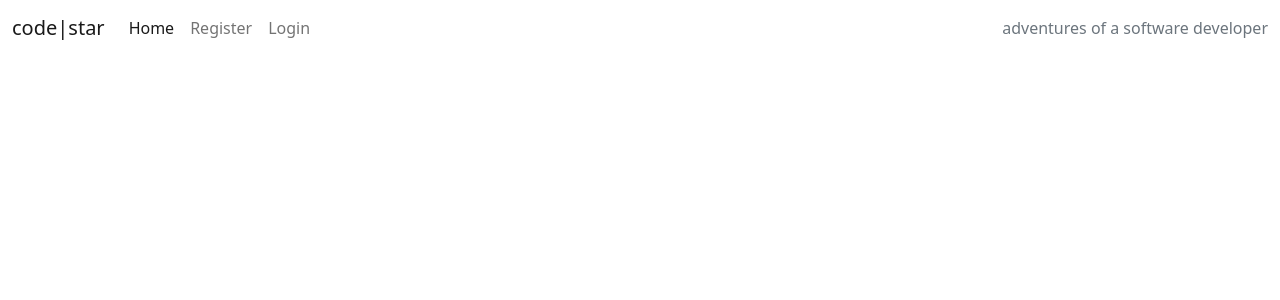
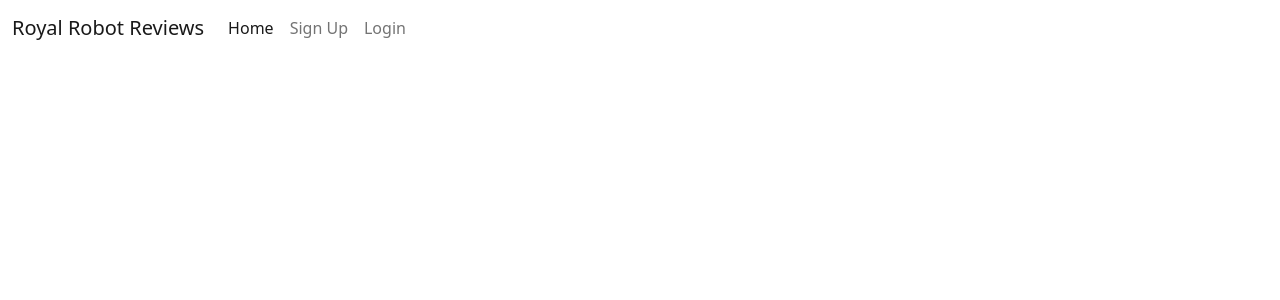
Before and after one commit to JordanCH05/VideoGameReviews, a Django app: page / in a window 1280 px wide. Shown: the top 300 px of the page. Run offline with Django 3.2, Linux system fonts and the light colour scheme; data that the repository does not hold is empty; some web fonts are replaced.

Commit message:
Edit base template header and Procfile

```diff
--- a/templates/base.html
+++ b/templates/base.html
@@ -26,8 +26,7 @@
 
     <nav class="navbar navbar-expand-lg navbar-light bg-white">
         <div class="container-fluid">
-            <a class="navbar-brand" href="{% url 'home' %}"><span class="brand">c<span class="red-o">o</span>de<span
-                        class="thin">|star</span></span></span></a>
+            <a class="navbar-brand" href="{% url 'home' %}">Royal Robot Reviews</a>
             <button class="navbar-toggler" type="button" data-bs-toggle="collapse" data-bs-target="#navbarText"
                 aria-controls="navbarText" aria-expanded="false" aria-label="Toggle navigation">
                 <span class="navbar-toggler-icon"></span>
@@ -43,16 +42,13 @@
                     </li>
                     {% else %}
                     <li class="nav-item">
-                        <a class="nav-link" href="#">Register</a>
+                        <a class="nav-link" href="#">Sign Up</a>
                     </li>
                     <li class="nav-item">
                         <a class="nav-link" href="#">Login</a>
                     </li>
                     {% endif %}
                 </ul>
-                <span class="navbar-text text-muted">
-                    adventures of a software developer
-                </span>
             </div>
         </div>
     </nav>
```
Also changed, not shown: 1 other file.
